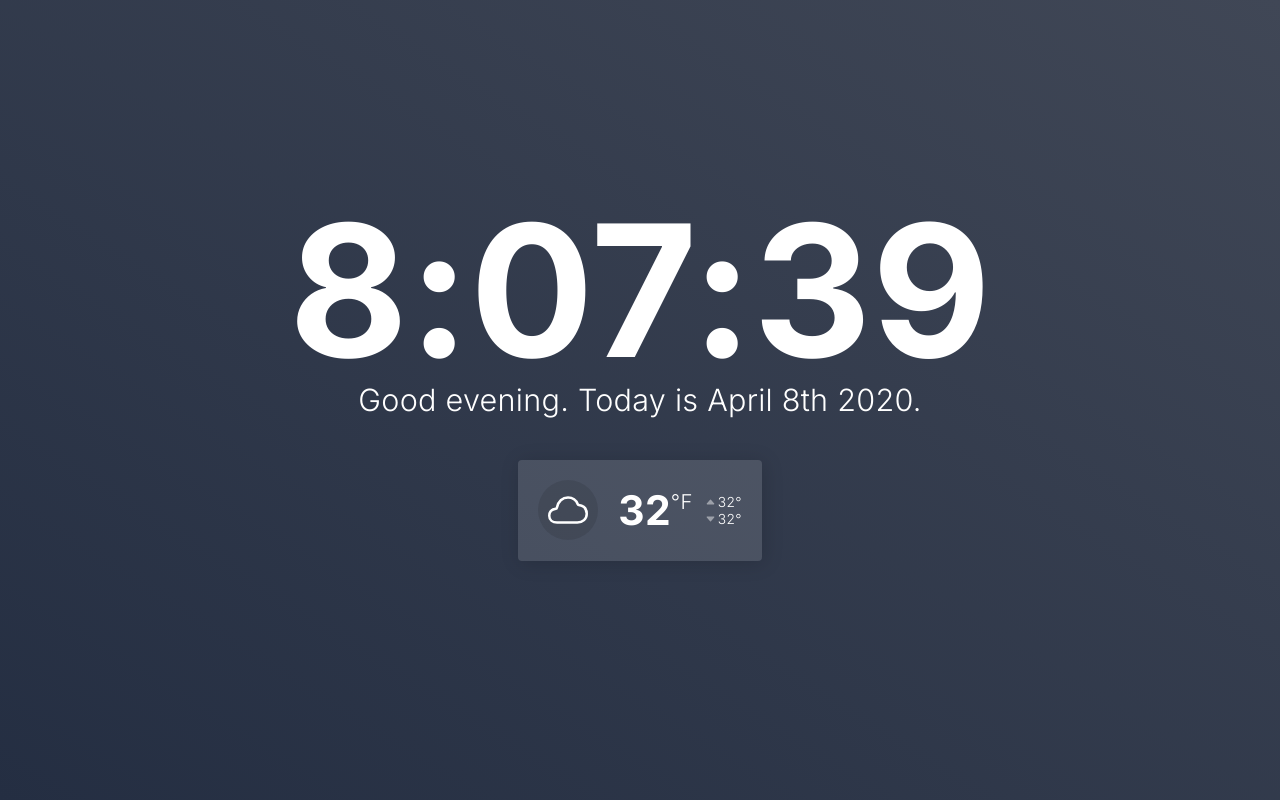
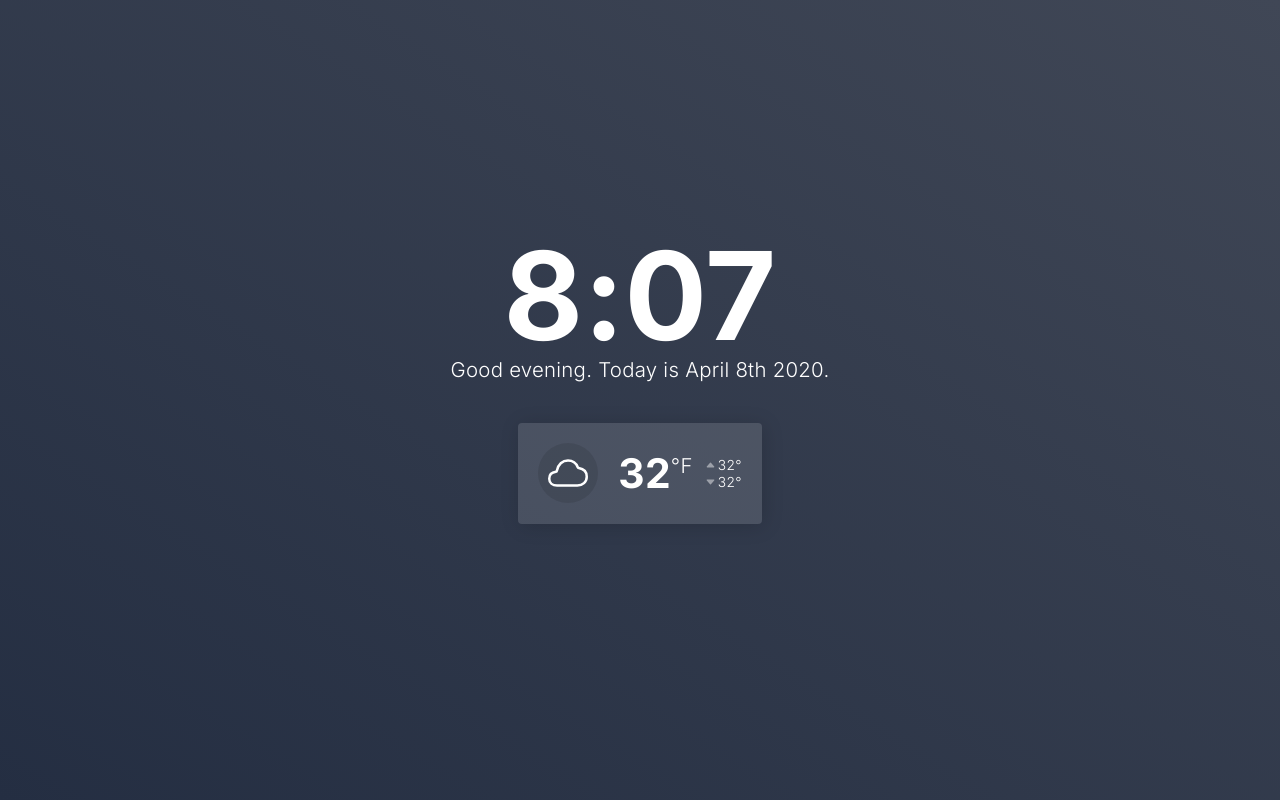
Before and after one commit to mikemattner/hello, a Vue app: page /#/ in a window 1280 px wide. Built offline with nearby package versions, Linux system fonts and the light colour scheme; no server answers.

Commit message:
Removing seconds from time.

```diff
--- a/src/components/CurrentTime.vue
+++ b/src/components/CurrentTime.vue
@@ -28,7 +28,7 @@ export default {
   },
   methods: {
     updateCurrentTime() {
-      this.currentTime = moment().format('h:mm:ss');
+      this.currentTime = moment().format('h:mm');
     },
     updateCurrentDate() {
       this.currentDate = moment().format('MMMM Do YYYY');
@@ -51,7 +51,7 @@ export default {
     },
   },
   created() {
-    this.currentTime = moment().format('h:mm:ss');
+    this.currentTime = moment().format('h:mm');
     this.updateCurrentDate();
     setInterval(() => this.updateCurrentTime(), 1 * 1000);
     setInterval(() => this.setMessage(), 1 * 1000);
@@ -62,15 +62,15 @@ export default {
 <style scoped lang="scss">
 .current-time {
   &__display {
-    font-size: 20vw;
+    font-size: 10vw;
     font-weight: 700;
     line-height: 1;
     @media (min-width: 852px) {
-      font-size: 9rem;
+      font-size: 6rem;
     }
   }
   &__message {
-    font-size: 1.5rem;
+    font-size: 1rem;
     line-height: 1.2;
   }
 }
```
